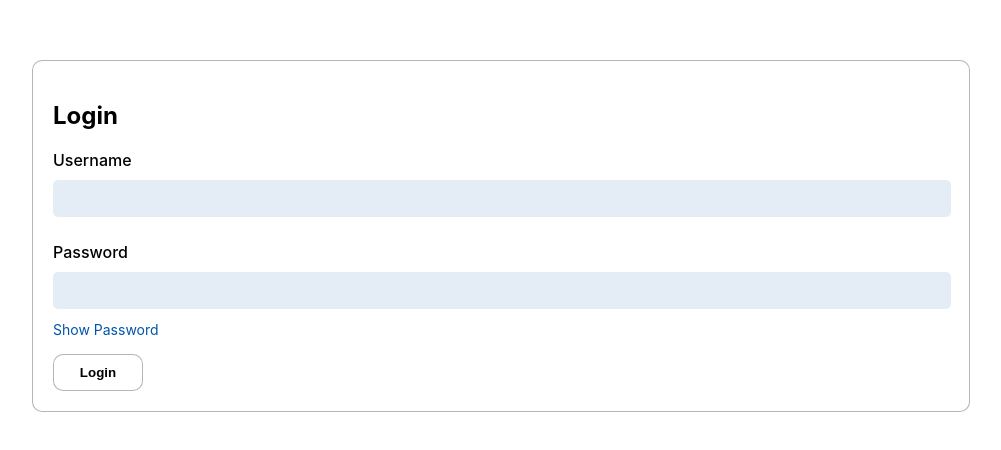
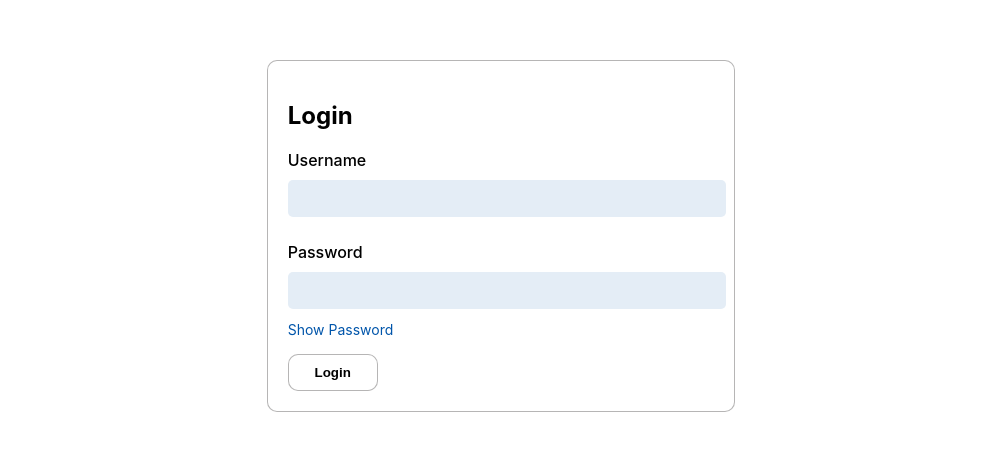
Before and after one commit to magiciansz/NUS-RetiMark, a React (Create React App) app in the folder frontend/: page /login in a window 1280 px wide. Shown: the part 164-614 px from the top of the page, without its empty margins (139-1140 px from the left). Built offline with nearby package versions, Linux system fonts and the light colour scheme.

Commit message:
changed width for login

```diff
--- a/frontend/src/components/views/login/login.css
+++ b/frontend/src/components/views/login/login.css
@@ -11,7 +11,7 @@
     padding: 20px;
     background-color: #fff;
     text-align: center;
-    width: 70%;
+    width: 33.33%;
     border-radius: 10px;
 }
 
```
